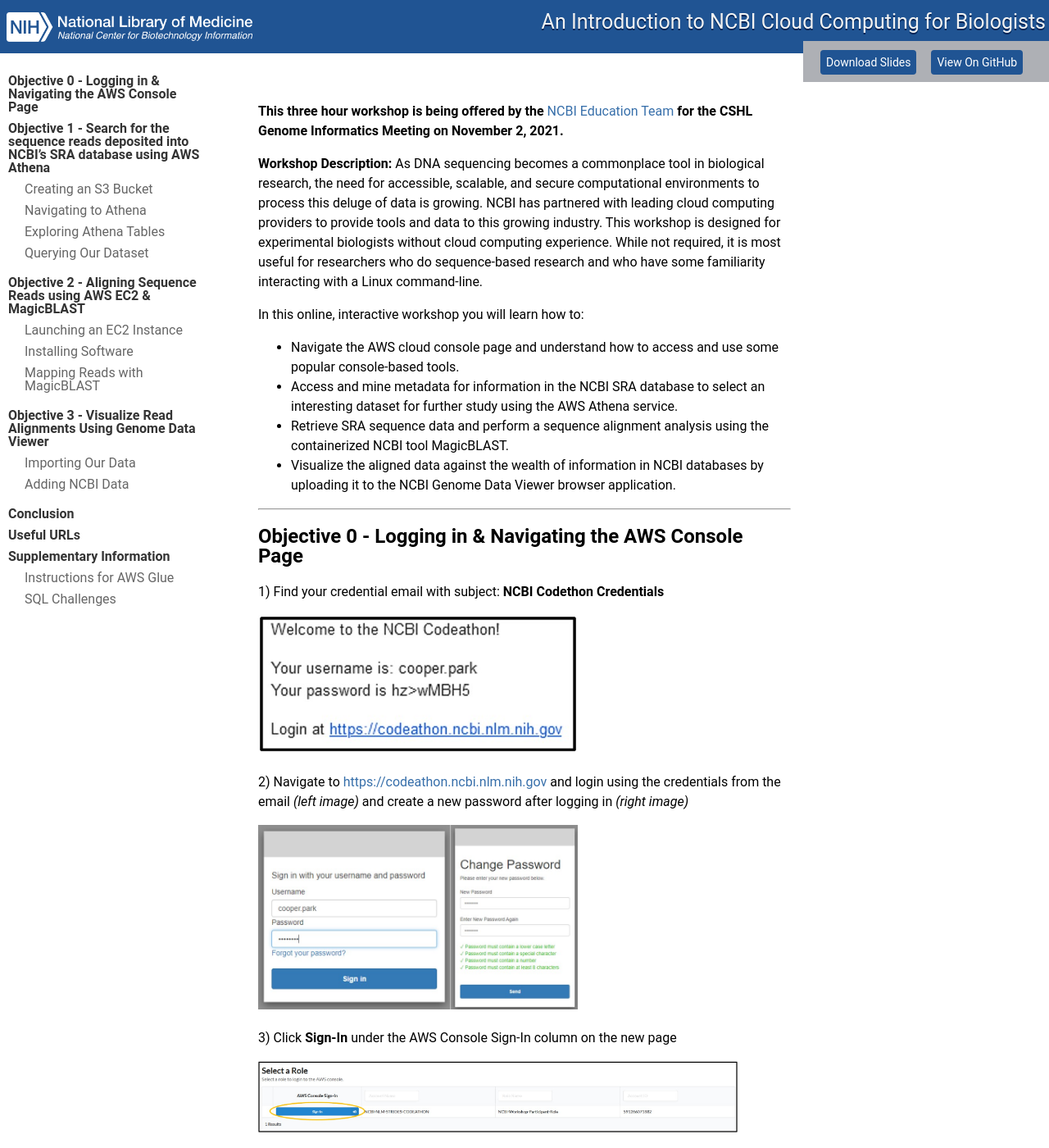
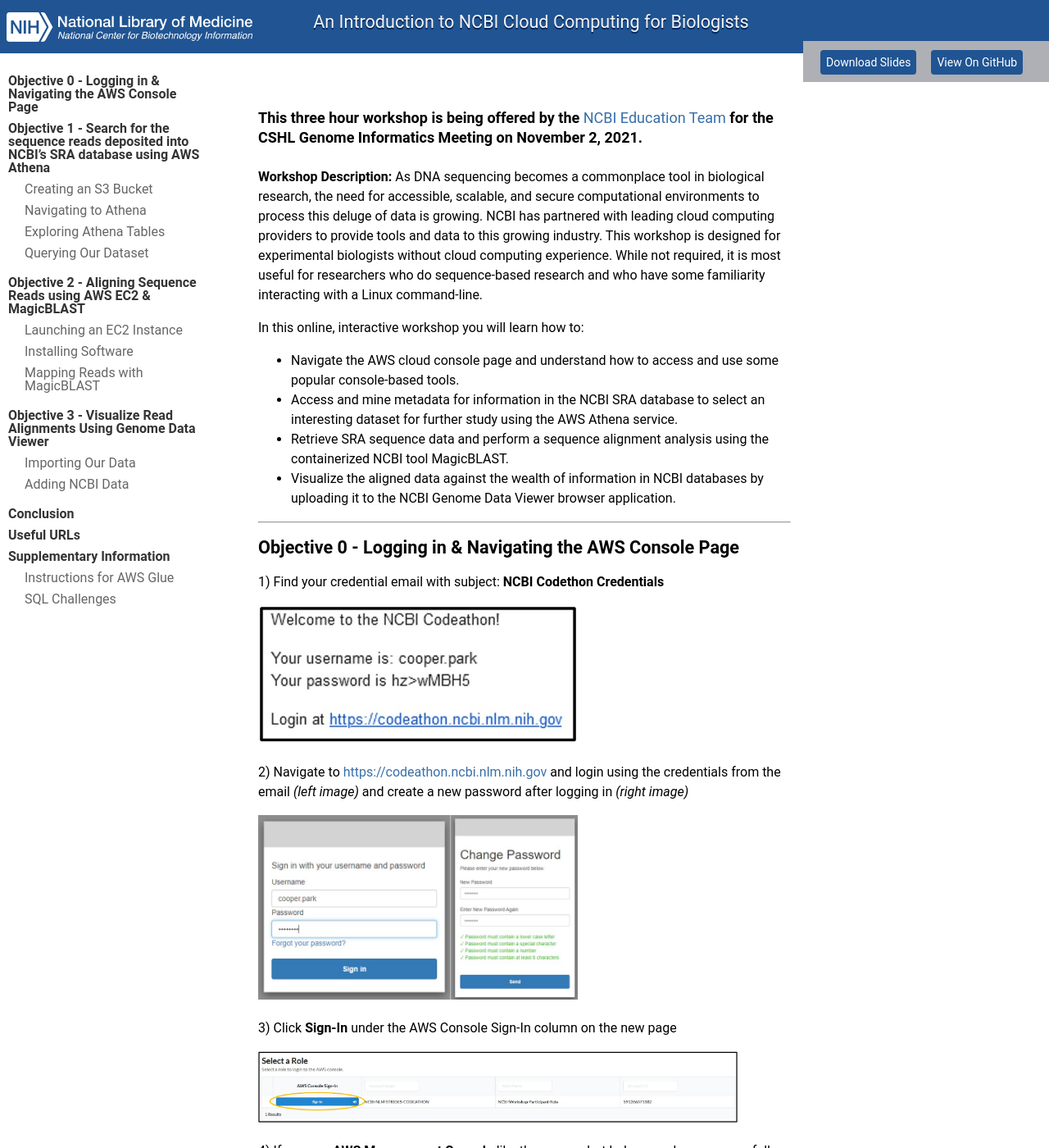
Before and after one commit to parkcoj/Intro-to-NCBI-Cloud-Computing, a Jekyll site: the page built from index.md, in a window 1280 px wide and 1400 px high. Shown: the whole window at 82% size. Built offline with Jekyll 4.4.1, drawn with Linux system fonts in a browser that asks for light colours; our own code applies the rules of GitHub Pages for plain Markdown files.

Commit message:
Center title & resize text

```diff
--- a/assets/css/style.scss
+++ b/assets/css/style.scss
@@ -16,7 +16,7 @@ header {
   h1 {
     background: #205493;
     color: #f3f3f3;
-    text-align: right;
+    text-align: center;
     padding: 1rem 2rem;
     text-shadow: 0px 2px 0px #002455;
     font: 25px/45px Roboto;
@@ -69,6 +69,18 @@ header {
 body {
   font: 16px/24px 'Roboto';
   font-weight: 400;
+
+  h1 {
+    font-size: 1.35em;
+  }
+
+  h2 {
+    font-size: 1.25em;
+  }
+
+  h4 {
+    font-size: large;
+  }
 }
 
 a {
--- a/index.md
+++ b/index.md
@@ -1,4 +1,4 @@
-**This three hour workshop is being offered by the [NCBI Education Team](mailto:workshops@ncbi.nlm.nih.gov?subject=[GitHub]%20CSHL%20Cloud%20Workshop%20Feedback) for the CSHL Genome Informatics Meeting on November 2, 2021.**
+#### This three hour workshop is being offered by the [NCBI Education Team](mailto:workshops@ncbi.nlm.nih.gov?subject=[GitHub]%20CSHL%20Cloud%20Workshop%20Feedback) for the CSHL Genome Informatics Meeting on November 2, 2021.
 
 **Workshop Description:** As DNA sequencing becomes a commonplace tool in biological research, the need for accessible, scalable, and secure computational environments to process this deluge of data is growing. NCBI has partnered with leading cloud computing providers to provide tools and data to this growing industry. This workshop is designed for experimental biologists without cloud computing experience. While not required, it is most useful for researchers who do sequence-based research and who have some familiarity interacting with a Linux command-line.
 
```
